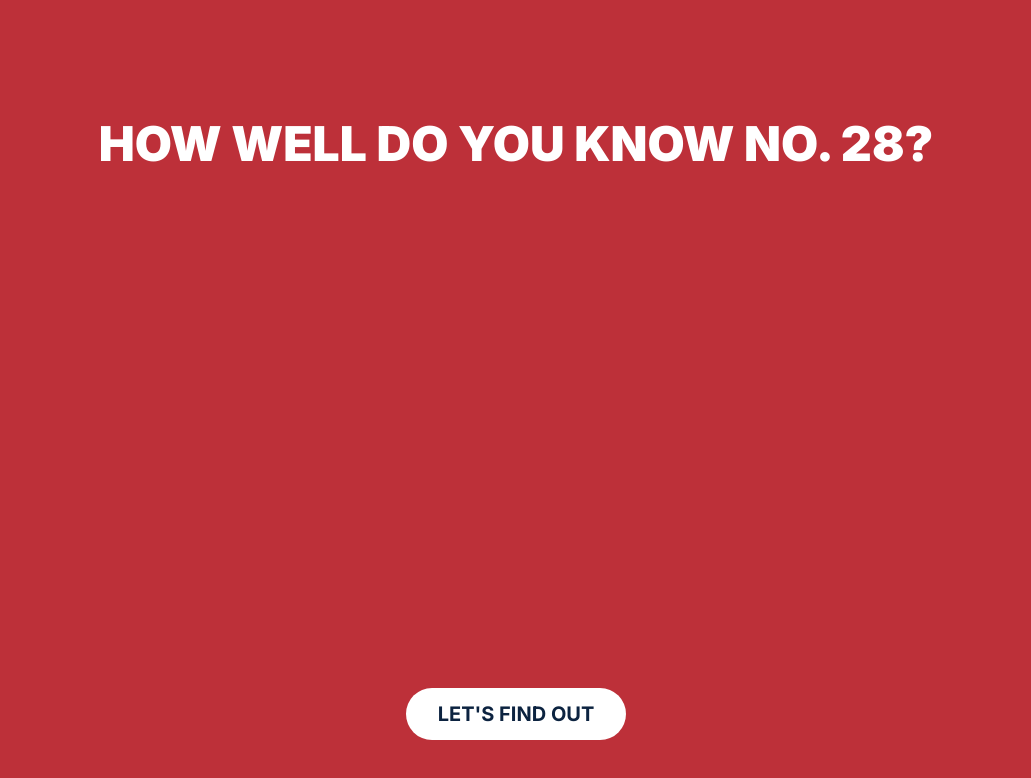
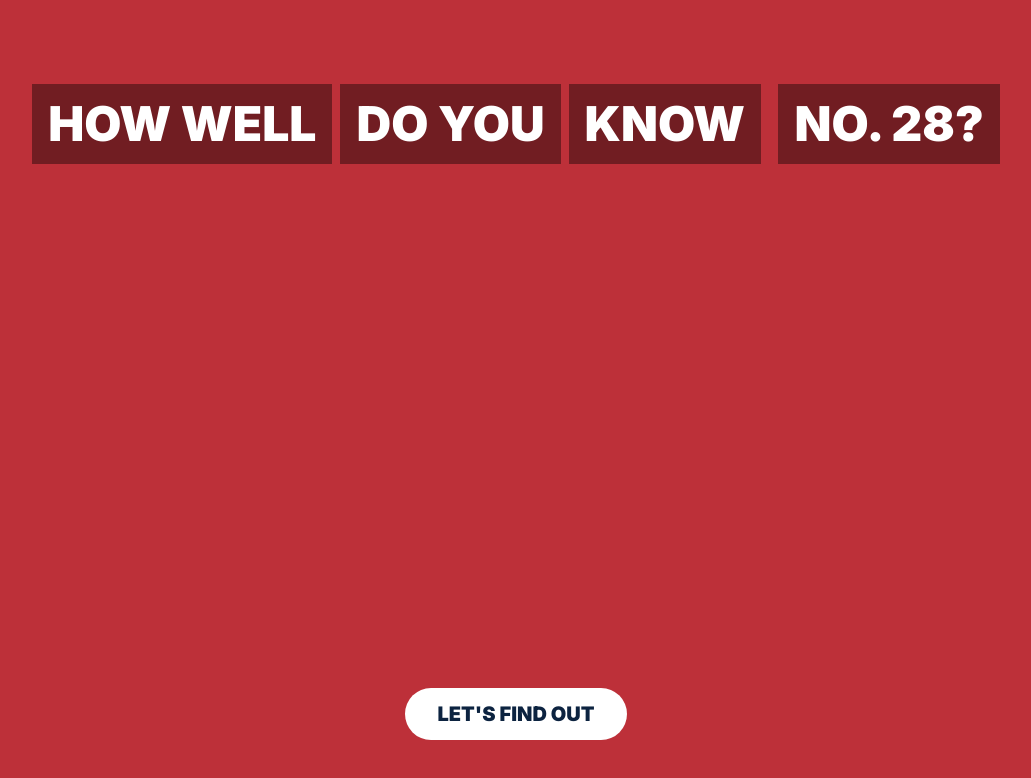
Before and after one commit to druryjeff/28trivia, a plain HTML site: page index.html in a window 1280 px wide. Shown: the whole page, without its empty margins (124-1155 px from the left). Drawn offline with Linux system fonts and the light colour scheme.

Commit message:
Update UI details

```diff
--- a/css/main.css
+++ b/css/main.css
@@ -1,6 +1,8 @@
 :root {
   --color-blue: #0c2340;
   --color-red: #bd3039;
+  --color-red-med: #97262e;
+  --color-red-dark: #711d22;
   --color-grey-light: #ccc;
 }
 
@@ -35,6 +37,13 @@ header h1 {
   font-weight: 900;
 }
 
+header h1 span {
+  display: inline-block;
+  background-color: var(--color-red);
+  color: #fff;
+  padding: .5rem;
+}
+
 header .position {
   color: var(--color-blue);
 }
@@ -54,10 +63,25 @@ main {
   /* full width */
   height: 100%;
   /* height of carousel */
+  padding: 1.5rem;
+}
+
+.carousel-cell p {
   font-size: 2rem;
-  padding: 1.5rem;
   color: #fff;
+  margin: 0;
 }
+
+.float-up {
+  animation: floatUp .2s;
+  animation-fill-mode: forwards;
+}
+
+@keyframes floatUp {
+  0% { opacity: 0; transform: translateX(20rem); }
+  100% { opacity: 1; transform: translateY(0); }
+}
+
 .carousel-cell.ques {
   background-color: var(--color-blue);
 }
@@ -140,7 +164,7 @@ nav button[disabled] {
   display: grid;
   grid-template-rows: 1fr auto;
   justify-items: center;
-  padding: 7.5rem 2.5rem 3.75rem;
+  padding: 5rem 2.5rem 3.75rem;
   transition: transform .4s;
 }
 
@@ -158,17 +182,26 @@ nav button[disabled] {
   margin: 0;
 }
 
+.cover p span {
+  display: inline-block;
+  background-color: var(--color-red-dark);
+  padding: 1rem;
+  border: .25rem solid var(--color-red);
+  position: relative;
+}
+
 .cover button {
   border: 0;
   padding: 1rem 2rem;
   font-size: 1.25rem;
   text-align: center;
   color: var(--color-blue);
-  font-weight: 700;
+  font-weight: 900;
   line-height: 1;
   text-transform: uppercase;
   background-color: #fff;
   border-radius: 2rem;
+  color: var(--color-blue);
 }
 
 .hide {
--- a/index.html
+++ b/index.html
@@ -34,7 +34,7 @@
 <body>
 
   <header>
-    <h1>28 Trivia</h1>
+    <h1><span>28</span> <span>Trivia</span></h1>
     <div class="position">
       <span class="current"></span> / <span class="total"></span>
     </div>
@@ -51,7 +51,7 @@
   </nav>
 
   <div class="cover">
-    <p>How well do you know <span>No.</span> 28?</p>
+    <p><span>How well</span><span>do you</span><span>know</span> <span>No. 28?</span></p>
     <button>Let's Find Out</button>
   </div>
 
--- a/js/main.js
+++ b/js/main.js
@@ -19,8 +19,8 @@ function displayQuestions(){
       return `
         <div class="item">
           <div class="carousel">
-            <div class="carousel-cell ques">${q.question}</div>
-            <div class="carousel-cell answ">${q.answer}</div>
+            <div class="carousel-cell ques"><p>${q.question}</p></div>
+            <div class="carousel-cell answ"><p>${q.answer}</p></div>
           </div>
         </div>`
     });
@@ -45,6 +45,8 @@ function enableFlick(c){
   });
   // ensure that question shows by default
   flkty.select(0,0,1);
+  // animate text onto screen
+  items.item(c).querySelector('.carousel-cell p').classList.add('float-up');
 }
 
 function updateCount(){
```
